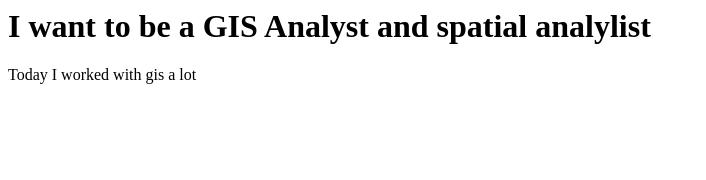
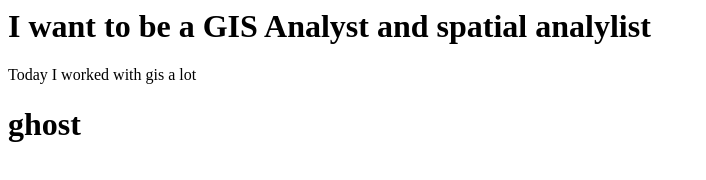
Before and after one commit to arcpy-naf/My-First-Website, a plain HTML site: page index.html in a window 1280 px wide. Shown: the whole page, without its empty margins (0-706 px from the left). Drawn offline with Linux system fonts and the light colour scheme.

Commit message:
Update index.html

```diff
--- a/index.html
+++ b/index.html
@@ -1,2 +1,3 @@
 <h1>I want to be a GIS Analyst and spatial analylist</h1>
 <p>Today I worked with gis a lot</p>
+<h1>ghost</h1>
```
